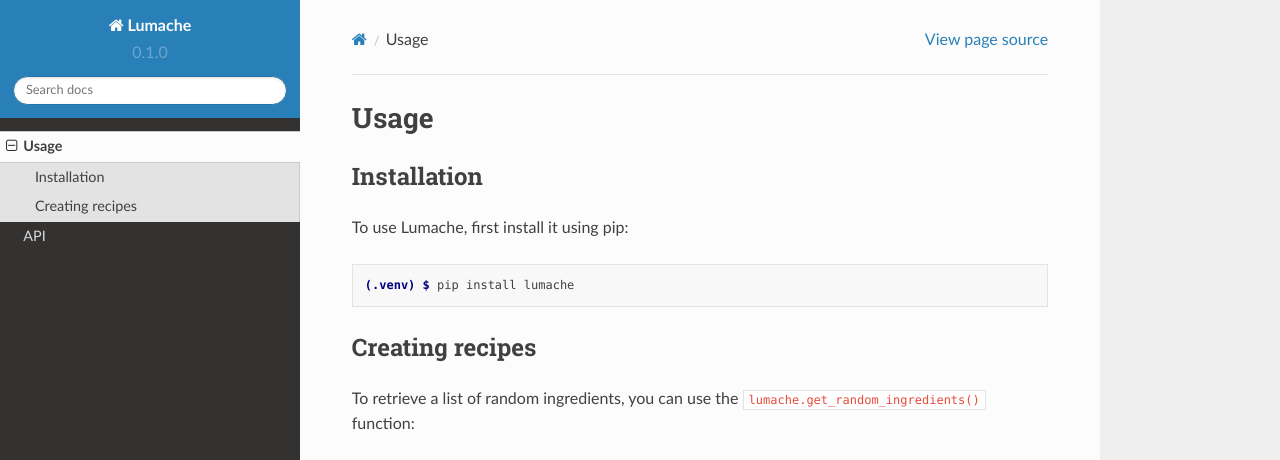
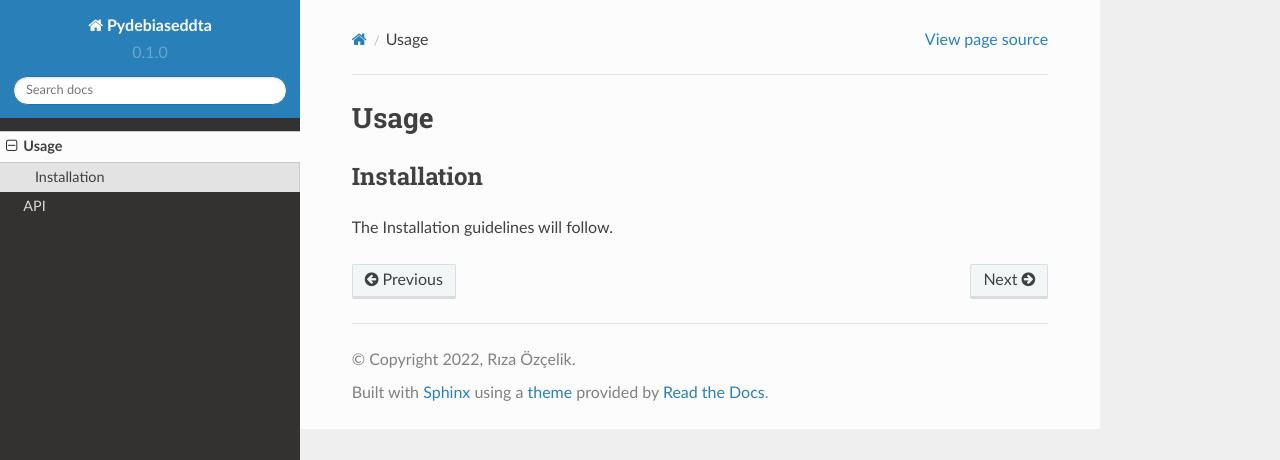
Before and after one commit to rizaozcelik/pydebiaseddta, a Sphinx documentation site: the page built from docs/source/usage.rst, in a window 1280 px wide and 1095 px high. Shown: the top 460 px of the window. Built offline with Sphinx 7.4.7 and the Read the Docs theme 2.0.0, drawn with Linux system fonts in a browser that asks for light colours; some of the changed text lies outside the part shown; grey boxes are pictures that could not be loaded.

Commit message:
changed lumache info with pydebiaseddta

```diff
--- a/docs/source/api.rst
+++ b/docs/source/api.rst
@@ -4,4 +4,4 @@ API
 .. autosummary::
    :toctree: generated
 
-   lumache
+   pydebiaseddta
--- a/docs/source/conf.py
+++ b/docs/source/conf.py
@@ -2,9 +2,9 @@
 
 # -- Project information
 
-project = 'Lumache'
-copyright = '2021, Graziella'
-author = 'Graziella'
+project = 'Pydebiaseddta'
+copyright = '2022, Rıza Özçelik'
+author = 'Rıza Özçelik'
 
 release = '0.1'
 version = '0.1.0'
--- a/docs/source/usage.rst
+++ b/docs/source/usage.rst
@@ -6,28 +6,4 @@ Usage
 Installation
 ------------
 
-To use Lumache, first install it using pip:
-
-.. code-block:: console
-
-   (.venv) $ pip install lumache
-
-Creating recipes
-----------------
-
-To retrieve a list of random ingredients,
-you can use the ``lumache.get_random_ingredients()`` function:
-
-.. autofunction:: lumache.get_random_ingredients
-
-The ``kind`` parameter should be either ``"meat"``, ``"fish"``,
-or ``"veggies"``. Otherwise, :py:func:`lumache.get_random_ingredients`
-will raise an exception.
-
-.. autoexception:: lumache.InvalidKindError
-
-For example:
-
->>> import lumache
->>> lumache.get_random_ingredients()
-['shells', 'gorgonzola', 'parsley']
+The Installation guidelines will follow.
```
Also changed, not shown: docs/source/index.rst (+3 -9 lines).
